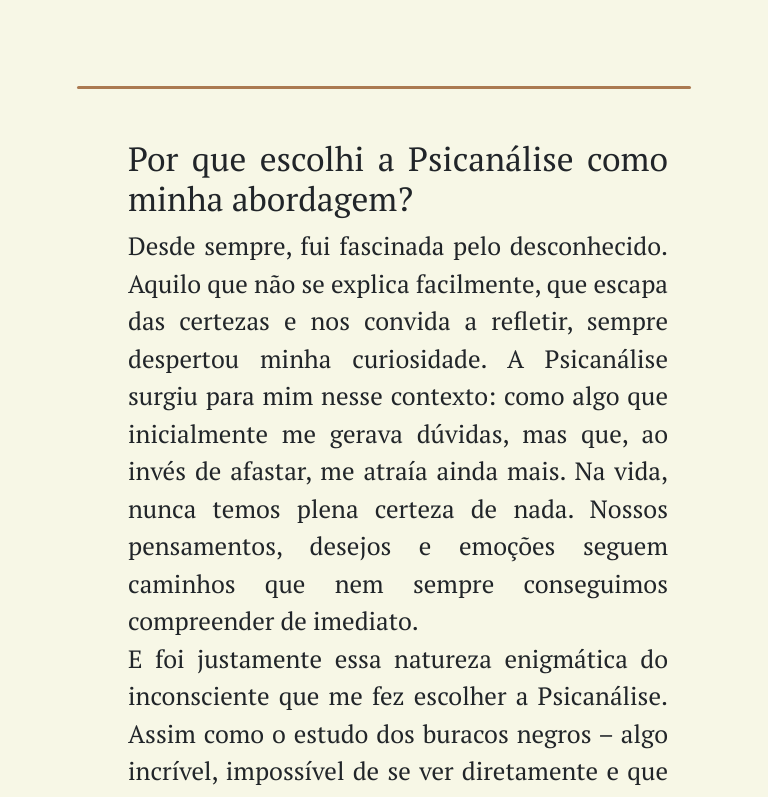
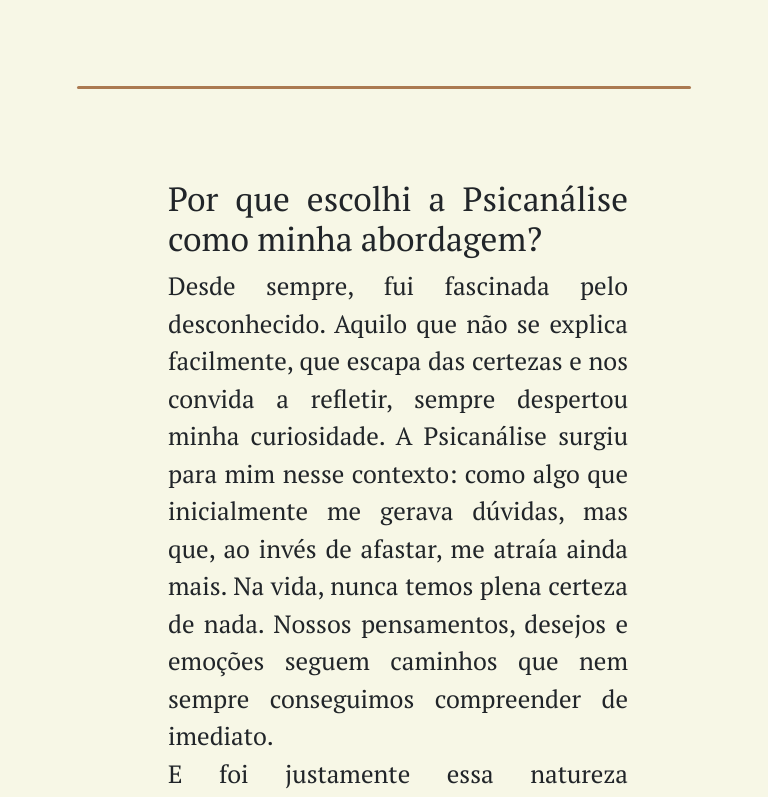
Before and after one commit to AlexandreLJr/Psi.-Maria-Eduarda-Moura, a plain HTML site: page index.html in a window 768 px wide. Shown: the part 1720-2517 px from the top of the page. Drawn offline with nearby package versions, Linux system fonts and the light colour scheme.

Commit message:
arrumando padding em tablets

```diff
--- a/style.css
+++ b/style.css
@@ -228,6 +228,10 @@ section p{
         padding: 60px;
     }
 
+    section#psicanalise{
+        padding: 40px;
+    }
+
     img{
         display: block;
         margin: 0 auto;
```
